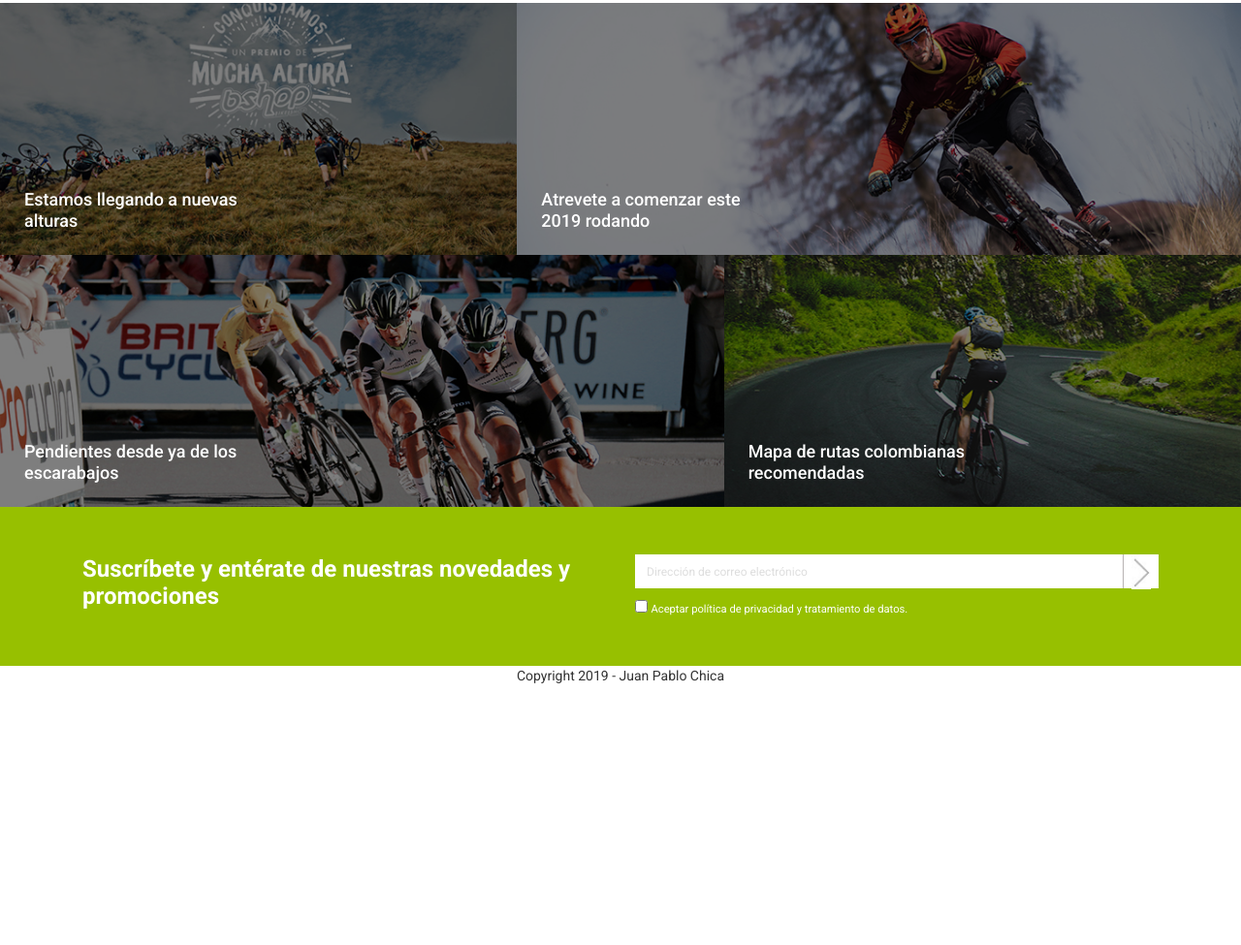
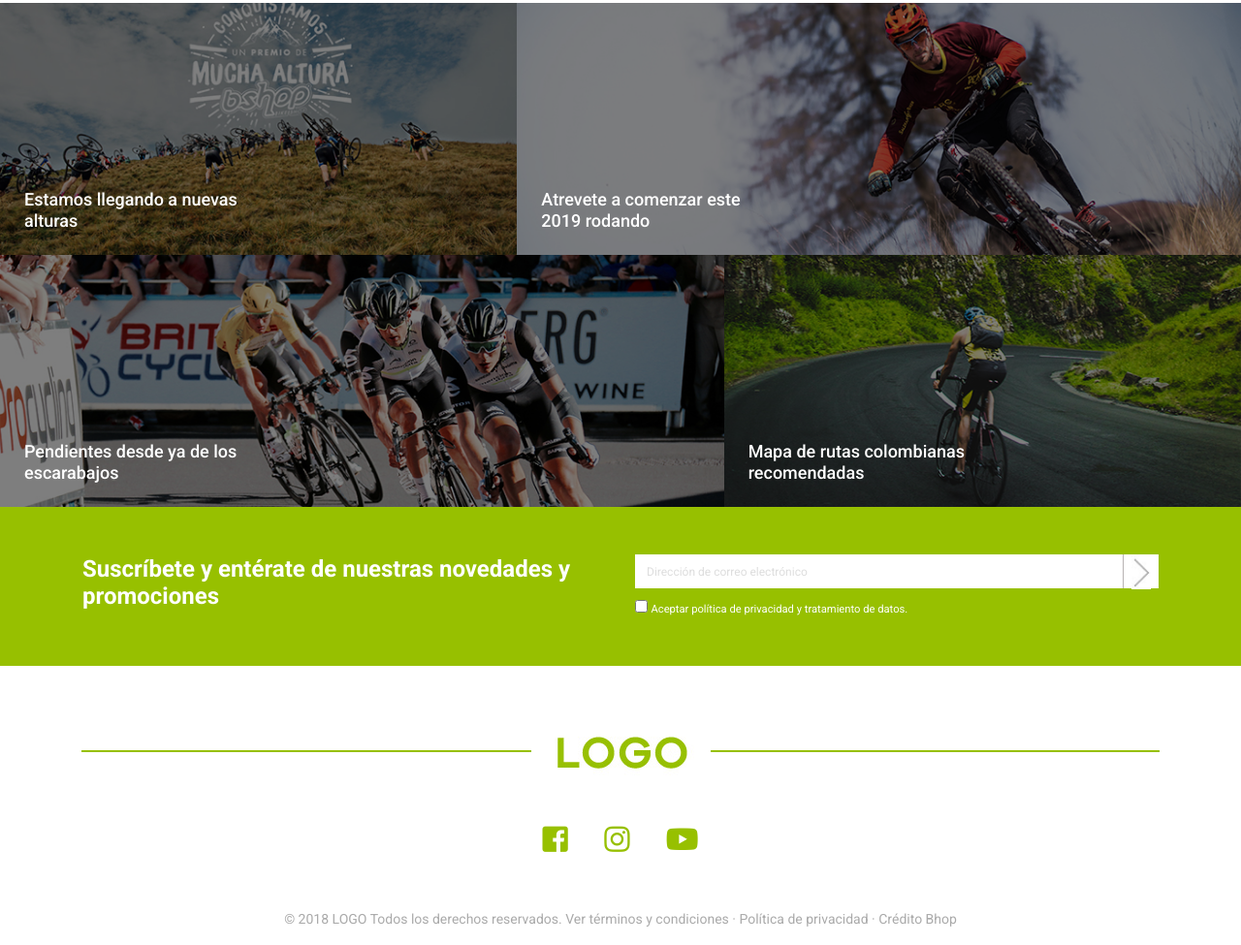
Before and after one commit to juanpchica/testPage, a plain HTML site: page index.html in a window 1280 px wide. Shown: the part 2076-3051 px from the top of the page at 97% size. Before the commit the page ends 2800 px from the top, so only its background shows below. Drawn offline with nearby package versions, Linux system fonts and the light colour scheme.

Commit message:
Se agrega footer

```diff
--- a/css/main.css
+++ b/css/main.css
@@ -29,6 +29,9 @@ a.col-whi:hover{
 .col-green{
 	color: #97c000;
 }
+.col-gray{
+    color: #aaaaaa;
+}
 .dis-blo{
 	display: block;
 }
@@ -37,6 +40,9 @@ a.col-whi:hover{
 }
 .bold {
     font-weight: 600;
+}
+.relative{
+    position: relative;
 }
 
 
@@ -341,6 +347,37 @@ ul.slick-dots li.slick-active {
     height: 35px;
 }
 
+/* Footer */
+.footer-brand::before {
+    width: 100%;
+    content: "";
+    height: 2px;
+    background: #97c000;
+    position: absolute;
+    left: 0;
+    top: 50%;
+    transform: translateY(-50%);
+}
+.footer-brand {
+    position: relative;
+}
+.footer-brand img {
+    position: relative;
+    z-index: 1;
+}
+.social-footer {
+    padding-top: 30px;
+}
+.social-footer a {
+    font-size: 30px;
+    color: #97c000;
+    margin: 15px;
+}
+.social-footer a:hover{
+    color: #010101;
+}
+
+
 @media (min-width: 580px){
     .about-us::before {
         width: 50%;
--- a/index.html
+++ b/index.html
@@ -420,7 +420,24 @@
 		</section>
 
 		<footer>
-			<p class="text-center">Copyright 2019 - Juan Pablo Chica</p>
+			<div class="container relative footer-top text-center intro">
+				<figure class="footer-brand">
+					<img src="img/logo-footer.jpg" class="img-fluid">
+				</figure>
+				<div class="social-footer">
+					<a href="#">
+						<i class="fab fa-facebook-square"></i>
+					</a>
+					<a href="#">
+						<i class="fab fa-instagram"></i>
+					</a>
+					<a href="#">
+						<i class="fab fa-youtube"></i>
+					</a>
+				</div>
+			</div>
+
+			<p class="text-center col-gray">© 2018 LOGO Todos los derechos reservados. Ver términos y condiciones · Política de privacidad · Crédito Bhop </p>
 		</footer>
 	</div>
 
```
Also changed, not shown: img/logo-footer.jpg (added).
